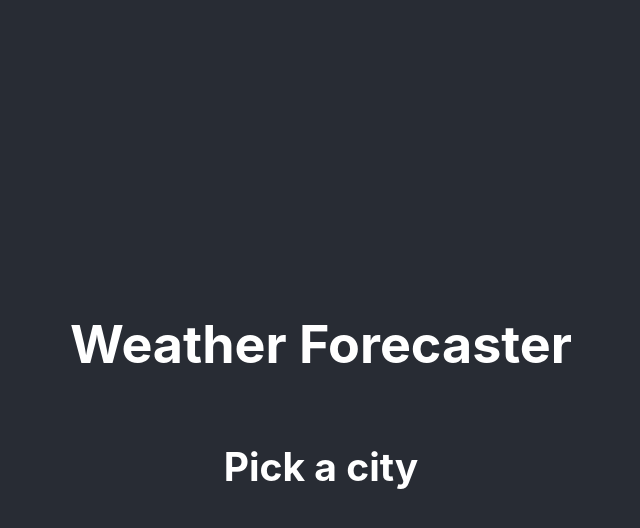
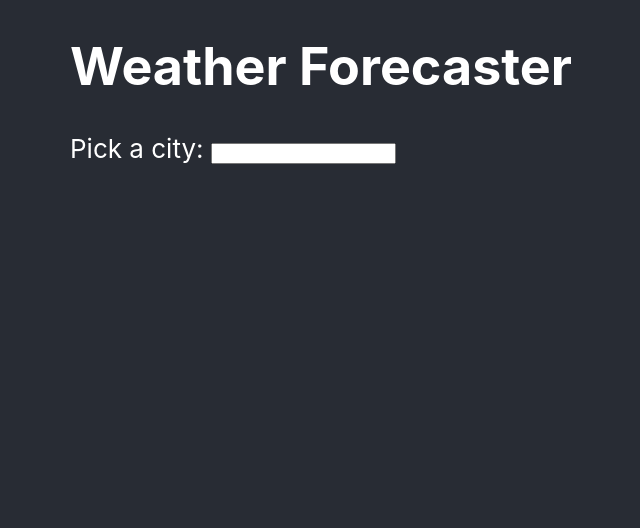
Before and after one commit to AVu120/weather-forecaster, a React app: page / in a window 1280 px wide. Shown: the top 528 px of the page, without its empty margins (319-959 px from the left). Built offline with nearby package versions, Linux system fonts and the light colour scheme.

Commit message:
Add search city text field component.

```diff
--- a/package.json
+++ b/package.json
@@ -49,6 +49,7 @@
     "react-refresh": "^0.11.0",
     "resolve": "^1.20.0",
     "resolve-url-loader": "^4.0.0",
+    "sass": "^1.54.0",
     "sass-loader": "^12.3.0",
     "semver": "^7.3.5",
     "source-map-loader": "^3.0.0",
--- a/src/App.css
+++ /dev/null
@@ -1,38 +0,0 @@
-.App {
-  text-align: center;
-}
-
-.App-logo {
-  height: 40vmin;
-  pointer-events: none;
-}
-
-@media (prefers-reduced-motion: no-preference) {
-  .App-logo {
-    animation: App-logo-spin infinite 20s linear;
-  }
-}
-
-.App-header {
-  background-color: #282c34;
-  min-height: 100vh;
-  display: flex;
-  flex-direction: column;
-  align-items: center;
-  justify-content: center;
-  font-size: calc(10px + 2vmin);
-  color: white;
-}
-
-.App-link {
-  color: #61dafb;
-}
-
-@keyframes App-logo-spin {
-  from {
-    transform: rotate(0deg);
-  }
-  to {
-    transform: rotate(360deg);
-  }
-}
--- /dev/null
+++ b/src/App.module.scss
@@ -0,0 +1,10 @@
+.App {
+  background-color: #282c34;
+  min-height: 100vh;
+  display: flex;
+  flex-direction: column;
+  align-items: center;
+  justify-content: start;
+  font-size: calc(10px + 2vmin);
+  color: white;
+}
--- a/src/App.tsx
+++ b/src/App.tsx
@@ -1,4 +1,6 @@
-import "./App.css";
+import { useState } from "react";
+import CitySearchBar from "components/CitySearchBar";
+import styles from "./App.module.scss";
 
 // ACCEPTANCE CRITERIA:
 // - A user can search for any city and get the weather forecast.
@@ -15,12 +17,24 @@ import "./App.css";
 // 7. Explain why cypress e2e test would be overkill here (e.g. reliance on 3rd api, not much we can assert on that Component test hasn't covered).
 // 8. Add Cypress visual test
 
+const cityOptions = ["Paris", "Sydney", "New York", "London"];
+
 function App() {
+  const [city, setCity] = useState("");
+
+  const changeCity = (e: React.ChangeEvent<HTMLInputElement>) =>
+    setCity(e.target.value);
+
   return (
-    <div className="App">
+    <div className={styles.App}>
       <header className="App-header">
         <h1>Weather Forecaster</h1>
-        <h2>Pick a city</h2>
+        <CitySearchBar
+          value={city}
+          onChange={changeCity}
+          options={cityOptions}
+          label="Pick a city: "
+        />
       </header>
     </div>
   );
--- /dev/null
+++ b/src/components/CitySearchBar.tsx
@@ -0,0 +1,28 @@
+interface Props {
+  value: string;
+  onChange: (e: React.ChangeEvent<HTMLInputElement>) => void;
+  options: string[];
+  label?: string;
+}
+
+const CitySearchBar = ({ value, options, onChange, label }: Props) => {
+  return (
+    <>
+      {label && <label htmlFor="city-search-bar">{label}</label>}
+      <input
+        list="city-search-bar-list"
+        name="city-search-bar"
+        id="city-search-bar"
+        value={value}
+        onChange={onChange}
+      />
+      <datalist id="city-search-bar-list">
+        {options.map((optionValue) => (
+          <option value={optionValue} />
+        ))}
+      </datalist>
+    </>
+  );
+};
+
+export default CitySearchBar;
```
Also changed, not shown: tsconfig.json (+4 -9 lines), 1 other file (tests, documents, lock files or other folders).
